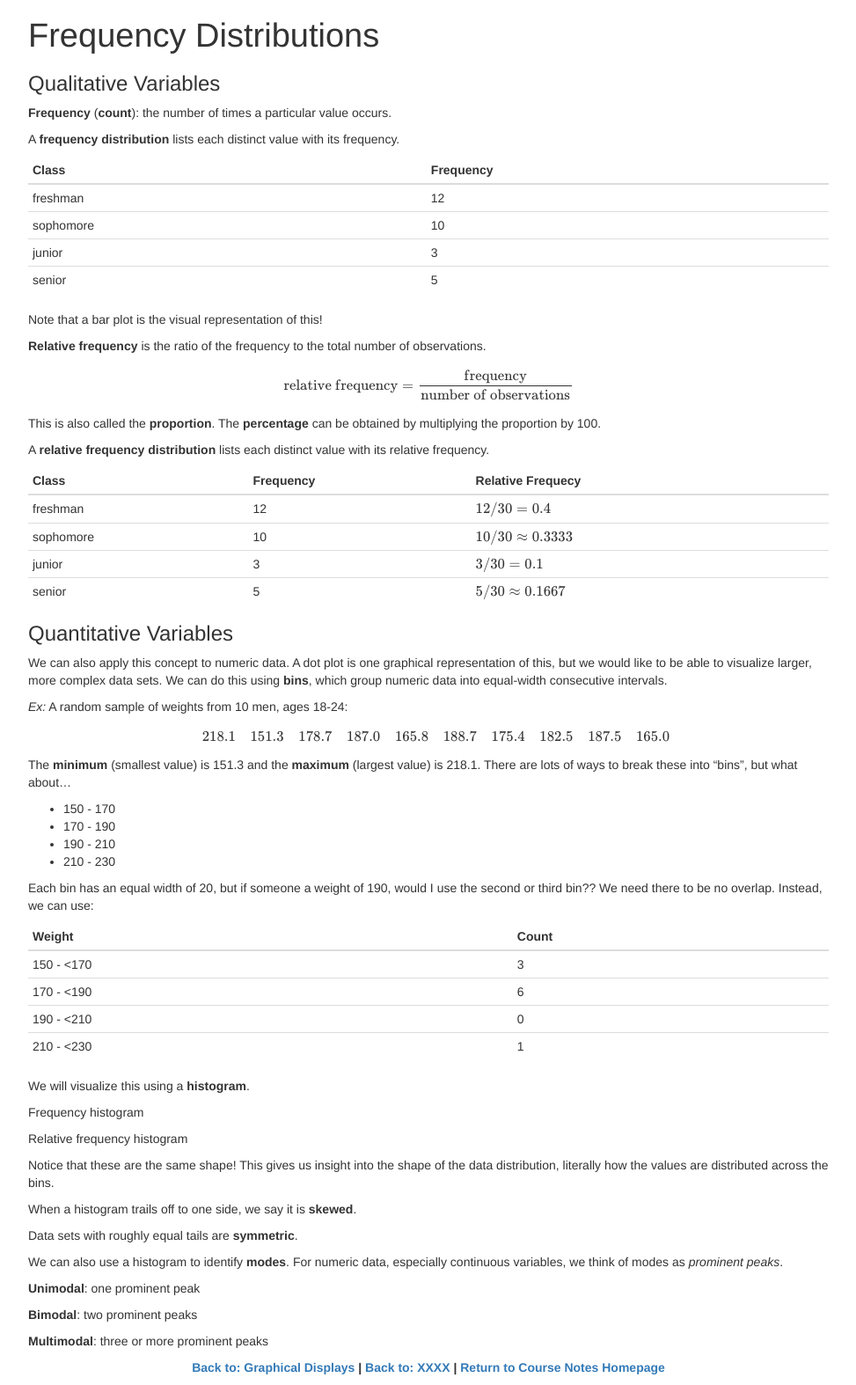
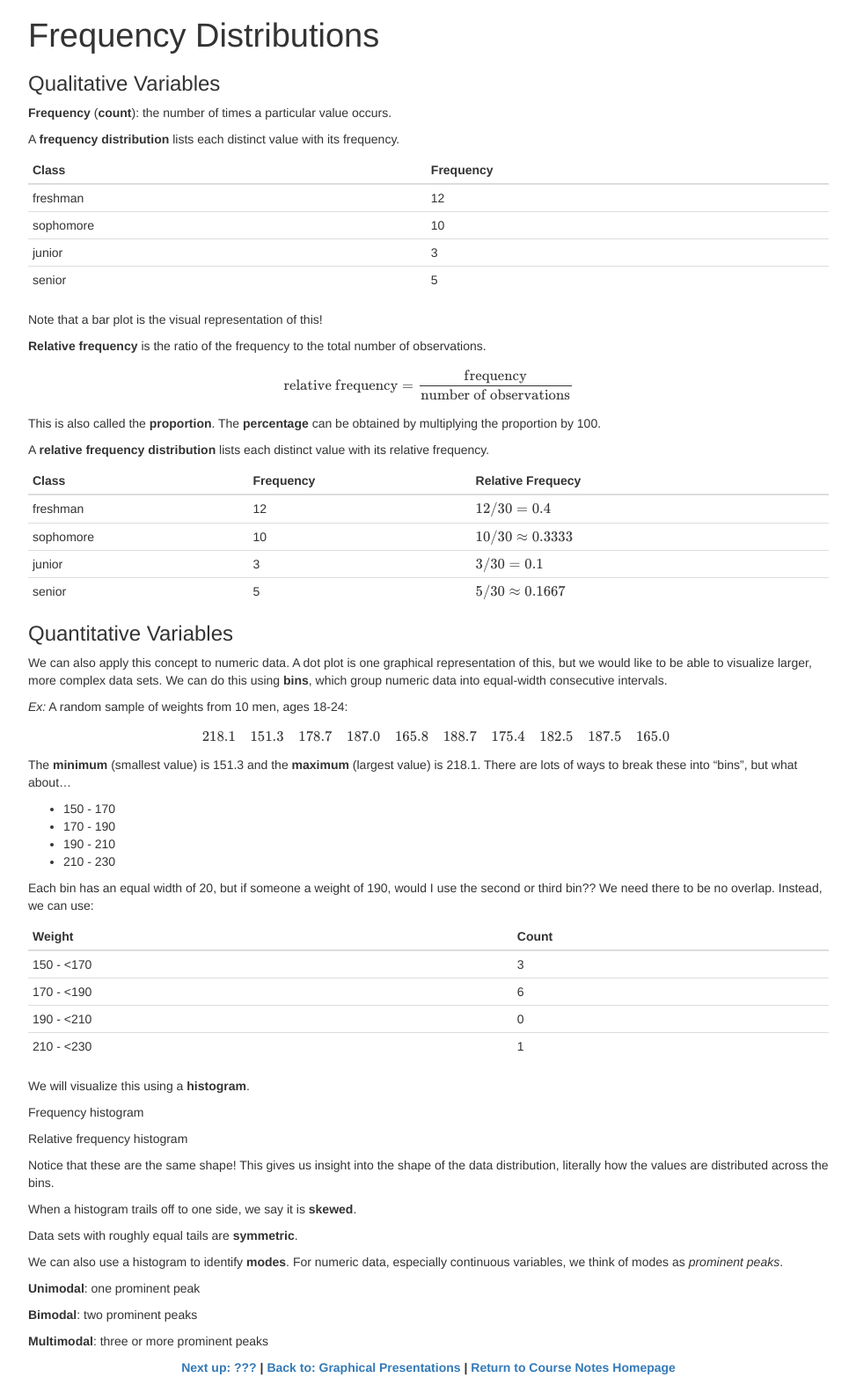
Before and after one commit to lgpcappiello/lgpcappiello.github.io, a Jekyll site: the page teaching/IntroStats/descriptives/frequency.html, which Jekyll copies as it is, in a window 1280 px wide. Shown: the whole page at 88% size, without its empty margins (153-1126 px from the left). Built offline with Jekyll 4.4.1, drawn with Linux system fonts in a browser that asks for light colours; formulas are drawn with MathJax 3.

Commit message:
update frequency.rmd

```diff
--- a/teaching/IntroStats/descriptives/frequency.Rmd
+++ b/teaching/IntroStats/descriptives/frequency.Rmd
@@ -80,4 +80,4 @@ We can also use a histogram to identify **modes**. For numeric data, especially
 **Multimodal**: three or more prominent peaks
 
 
-<center><b><a href="https://lgpcappiello.github.io/teaching/IntroStats/descriptives/plots">Back to: Graphical Displays</a> | <a href="https://lgpcappiello.github.io/teaching/IntroStats/descriptives/design.html">Back to: XXXX</a> | <a href="https://lgpcappiello.github.io/teaching/IntroStats">Return to Course Notes Homepage</a></center></b>
+<center><b><a href="https://lgpcappiello.github.io/teaching/IntroStats/descriptives/plots">Next up: ???</a> | <a href="https://lgpcappiello.github.io/teaching/IntroStats/descriptives/plots.html">Back to: Graphical Presentations</a> | <a href="https://lgpcappiello.github.io/teaching/IntroStats">Return to Course Notes Homepage</a></center></b>
--- a/teaching/IntroStats/descriptives/frequency.html
+++ b/teaching/IntroStats/descriptives/frequency.html
@@ -485,7 +485,7 @@ summary {
 <p><strong>Bimodal</strong>: two prominent peaks</p>
 <p><strong>Multimodal</strong>: three or more prominent peaks</p>
 <center>
-<b><a href="https://lgpcappiello.github.io/teaching/IntroStats/descriptives/plots">Back to: Graphical Displays</a> | <a href="https://lgpcappiello.github.io/teaching/IntroStats/descriptives/design.html">Back to: XXXX</a> | <a href="https://lgpcappiello.github.io/teaching/IntroStats">Return to Course Notes Homepage</a>
+<b><a href="https://lgpcappiello.github.io/teaching/IntroStats/descriptives/plots">Next up: ???</a> | <a href="https://lgpcappiello.github.io/teaching/IntroStats/descriptives/plots.html">Back to: Graphical Presentations</a> | <a href="https://lgpcappiello.github.io/teaching/IntroStats">Return to Course Notes Homepage</a>
 </center>
 <p></b></p>
 </div>
```
